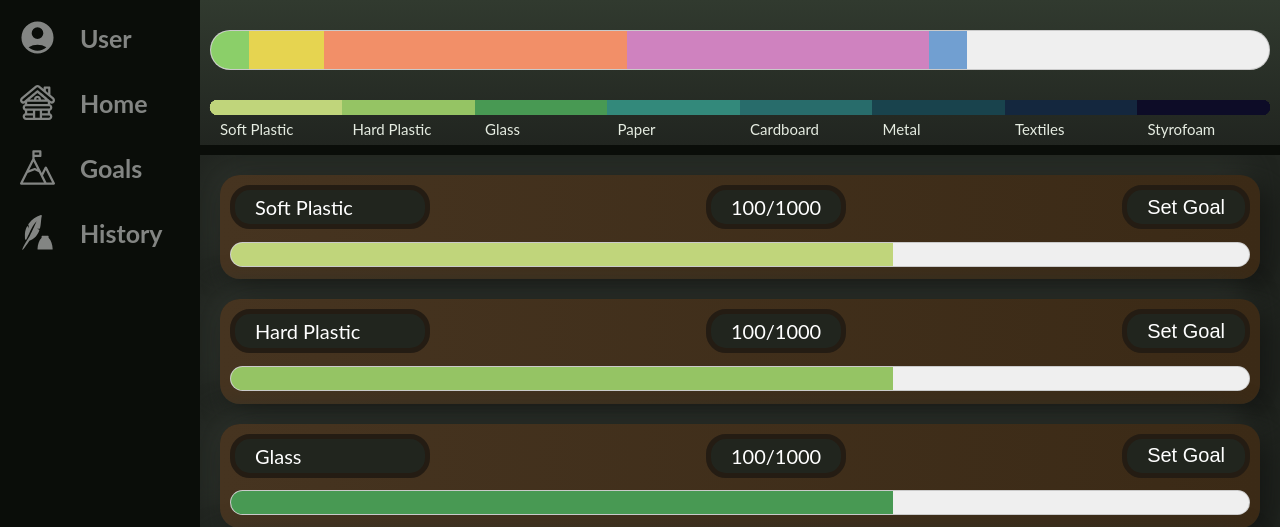
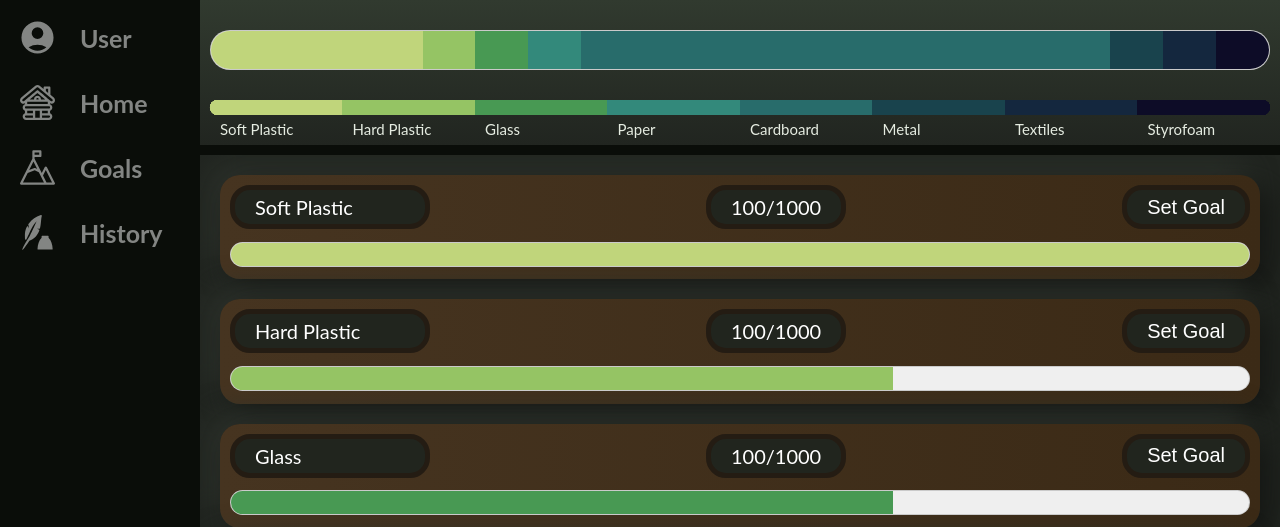
Before and after one commit to JordanYChu/RecyclingTracker, a Flask app: page /history in a window 1280 px wide. Shown: the top 527 px of the page. Run offline with Flask 3, Linux system fonts and the light colour scheme.

Commit message:
Added javascript

```diff
--- a/static/globalCounter.css
+++ b/static/globalCounter.css
@@ -5,17 +5,34 @@
     height: 80px;
     margin: 0px 0px 10px 0px;
 }
+#global-meter {
+    --soft-plastic: 0%;
+    --hard-plastic: 0%;
+    --glass: 0%;
+    --paper: 0%;
+    --cardboard: 0%;
+    --metal: 0%;
+    --textiles: 0%;
+    --styrofoam: 0%;
+}
 #global-meter::-webkit-meter-optimum-value {
     background: linear-gradient( 90deg,
-                                     #8bcf69 5%,
-                                     #e6d450 5%,
-                                     #e6d450 15%,
-                                     #f28f68 15%,
-                                     #f28f68 55%,
-                                     #cf82bf 55%,
-                                     #cf82bf 95%,
-                                     #719fd1 95%,
-                                     #719fd1 100%);
+                                    var(--pistachio) 0%,
+                                    var(--pistachio) var(--soft-plastic),
+                                    var(--pistachio-3) var(--soft-plastic),
+                                    var(--pistachio-3) var(--hard-plastic),
+                                    var(--pigment-green) var(--hard-plastic),
+                                    var(--pigment-green) var(--glass),
+                                    var(--viridian) var(--glass),
+                                    var(--viridian) var(--paper),
+                                    var(--caribbean-current) var(--paper),
+                                    var(--caribbean-current) var(--cardboard),
+                                    var(--midnight-green) var(--cardboard),
+                                    var(--midnight-green) var(--metal),
+                                    var(--oxford-blue) var(--metal),
+                                    var(--oxford-blue) var(--textiles),
+                                    var(--oxford-blue-2) var(--textiles),
+                                    var(--oxford-blue-2) 100%);
 }
 
 .total {
--- a/templates/history.html
+++ b/templates/history.html
@@ -5,7 +5,7 @@
     <link rel="stylesheet" type="text/css" href="/static/style.css" />
     <link href='https://unpkg.com/boxicons@2.1.4/css/boxicons.min.css' rel='stylesheet'/>
     <link rel="stylesheet" href="/static/globalCounter.css">
-
+    <script src="test.js" defer></script>
     <meta name="viewport" content="width=device-width, initial-scale=1.0">
     <title>Recycling Tracker</title>
 </head>
@@ -33,7 +33,7 @@
 
     <div class="main">
         <div class="topbar">
-            <meter id="global-meter" value="100" min="0" max="140" title="insert title here"></meter>
+            <meter id="global-meter" value="100" min="0" max="100" title="insert title here"></meter>
             <ul class="total">
                 <li class="item-totals">Soft Plastic</li>
                 <li class="item-totals">Hard Plastic</li>
@@ -52,7 +52,7 @@
                     <label id="item-total">100/1000</label>
                     <button class="goal-set">Set Goal</button>
                 </div>
-                <meter value="13" max="20"></meter>
+                <meter id="123" value="13" max="20"></meter>
             </div>
             <div class="meter-case" id="hard-plastic">
                 <div class="meter-info">
```
Also changed, not shown: scripts/test.js (added, +41 -0 lines).
